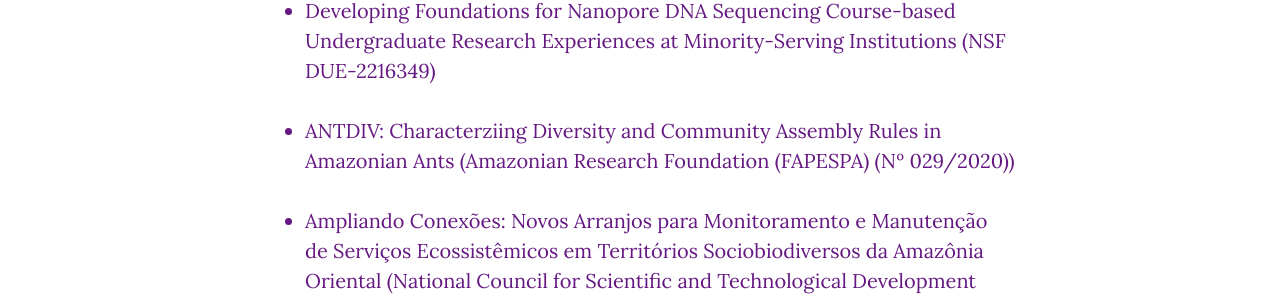
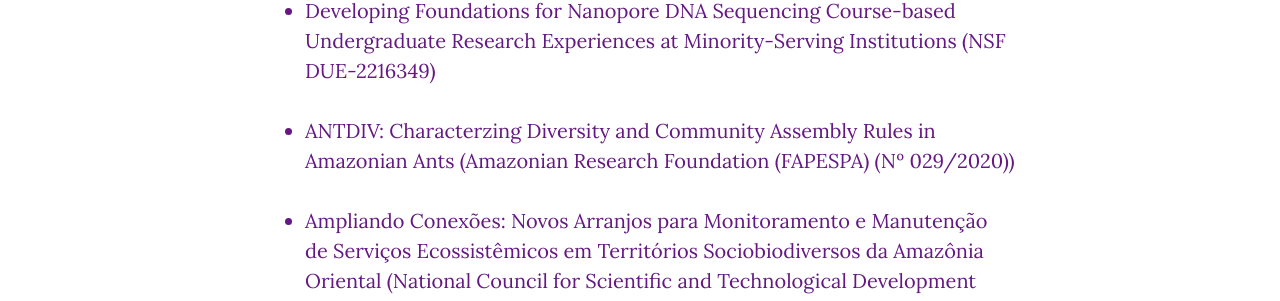
Before and after one commit to probstrodolfo/probstrodolfo.github.io, a Jekyll site: the page built from CV.md, in a window 1280 px wide and 900 px high, scrolled down 2394 px. Shown: the part 142-443 px from the top of the window. Built offline with Jekyll 4.4.1, drawn with Linux system fonts in a browser that asks for light colours; nearby versions of some CDN libraries.

Commit message:
Update CV.md

```diff
--- a/CV.md
+++ b/CV.md
@@ -70,7 +70,7 @@
 
 * Developing Foundations for Nanopore DNA Sequencing Course-based Undergraduate Research Experiences at Minority-Serving Institutions (NSF DUE-2216349)
 
-* ANTDIV: Characterziing Diversity and Community Assembly Rules in Amazonian Ants (Amazonian Research Foundation (FAPESPA) (Nº 029/2020))
+* ANTDIV: Characterzing Diversity and Community Assembly Rules in Amazonian Ants (Amazonian Research Foundation (FAPESPA) (Nº 029/2020))
 
 * Ampliando Conexões: Novos Arranjos para Monitoramento e Manutenção de Serviços Ecossistêmicos em Territórios Sociobiodiversos da Amazônia Oriental (National Council for Scientific and Technological Development (CNPq)) (Nº 022/2024)
 
```
